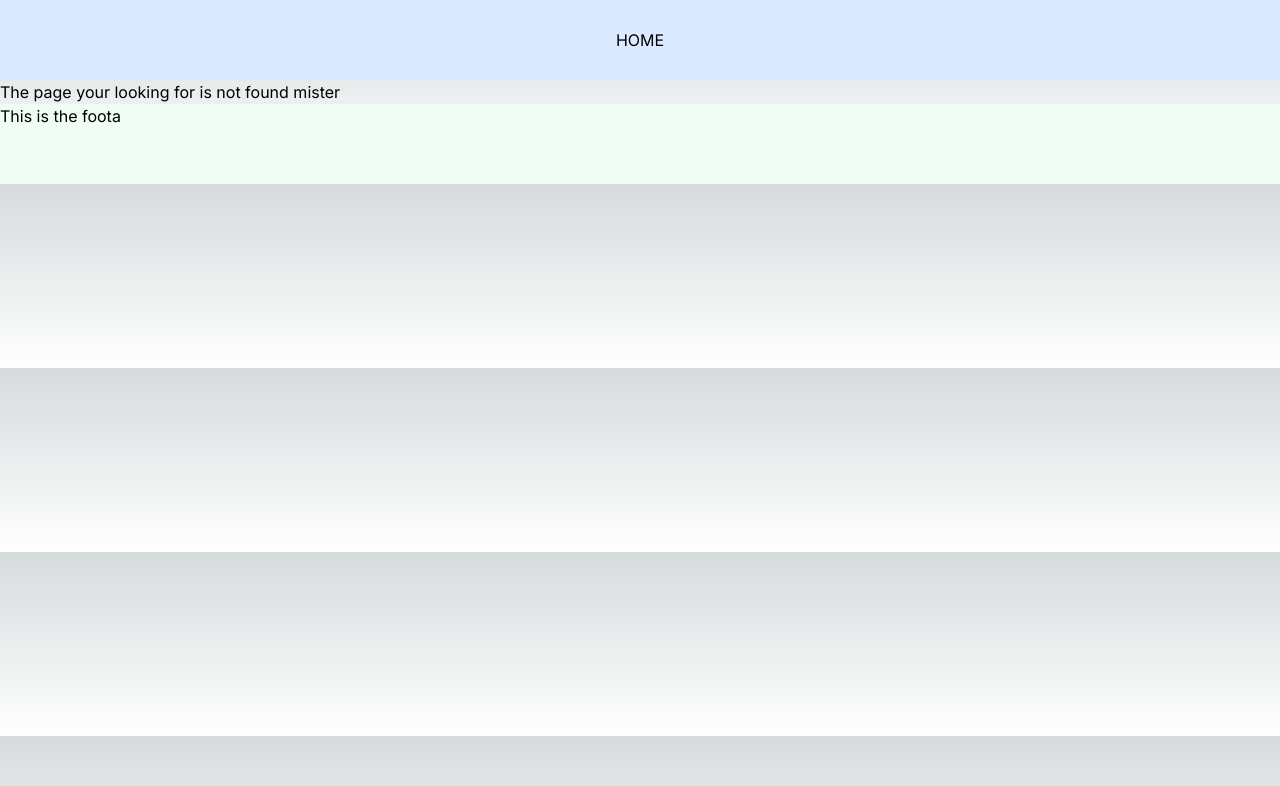
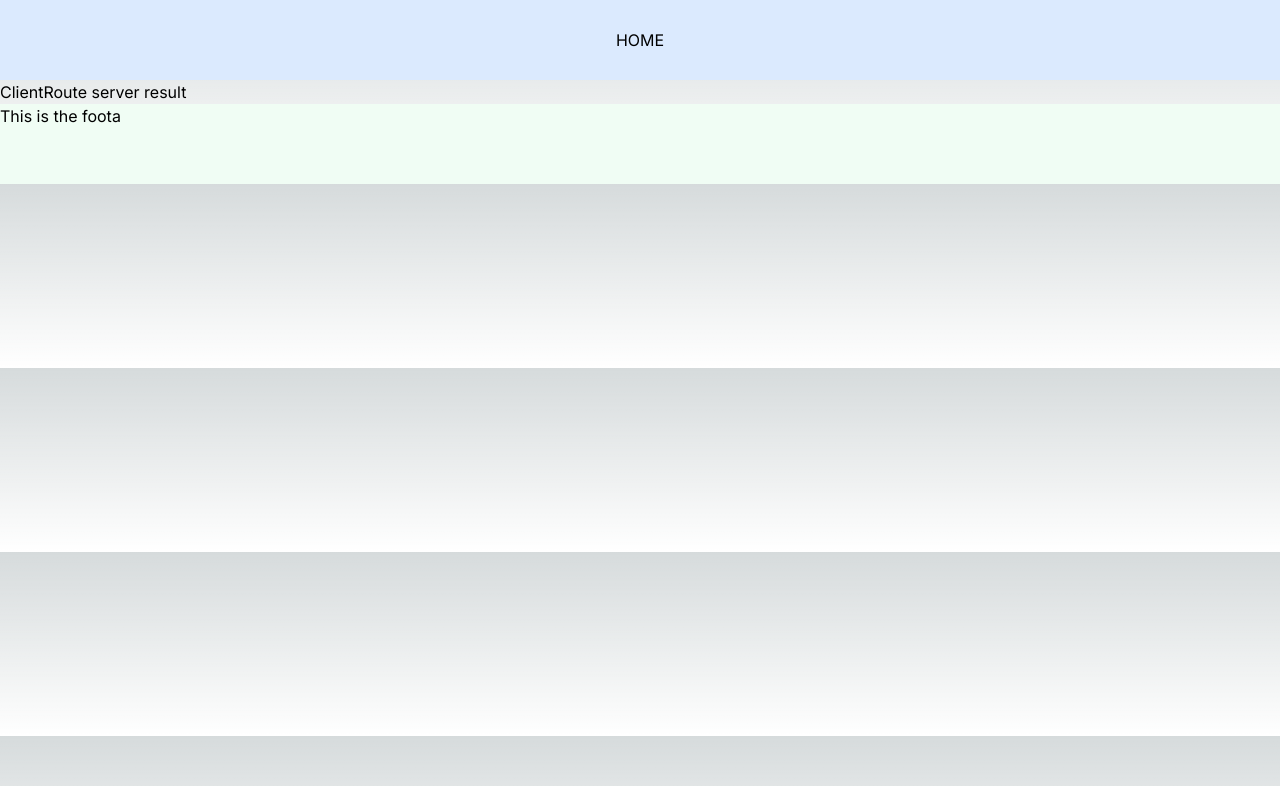
Before and after one commit to KishoreVB70/next-playground, a Next.js app: page /clientroute in a window 1280 px wide. Before the commit this address had no page. Shown: the top 786 px of the page. Built offline with nearby package versions, Linux system fonts and the light colour scheme.

Commit message:
added separate client and sever route to test of the different routing

```diff
--- /dev/null
+++ b/src/app/clientroute/page.tsx
@@ -0,0 +1,12 @@
+"use client"
+import { serverFunction } from '@/utils/serverutils'
+import React from 'react'
+
+const ClientRoute = () => {
+    const value = serverFunction();
+  return (
+    <div>ClientRoute  {value}</div>
+  )
+}
+
+export default ClientRoute
--- /dev/null
+++ b/src/app/serverroute/page.tsx
@@ -0,0 +1,11 @@
+import React from 'react'
+import { serverFunction } from '@/utils/serverutils'
+
+const ServerRoute = () => {
+    const value = serverFunction();
+  return (
+    <div>ServerRoute value: {value}</div>
+  )
+}
+
+export default ServerRoute
--- /dev/null
+++ b/src/utils/serverutils.ts
@@ -0,0 +1,4 @@
+export const serverFunction = () => {
+    console.log("In the server w/ server util function");
+    return "server result";
+}
```
